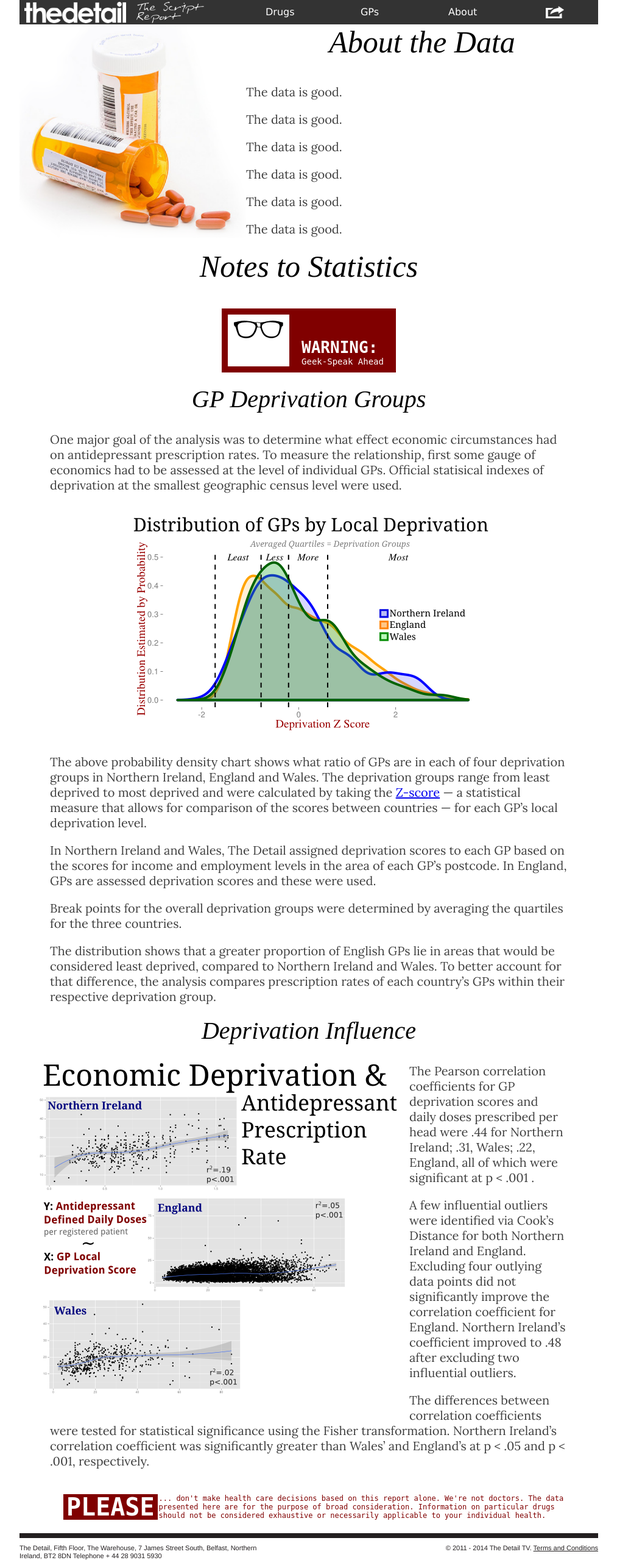
After one commit to hobbes7878/nir-prescription-app, a Django app: template prescript/templates/rx/about.html in a window 1280 px wide. The commit adds this page. Shown: the whole page at 61% size, without its empty margins (133-1146 px from the left). Run offline with Django 3.2, Linux system fonts and the light colour scheme; the template is opened without the code that fills it, so the values that code supplies are empty; some libraries are stand-ins or nearby versions.

Commit message:
2-8-13 about text1

```diff
--- /dev/null
+++ b/prescript/static/rx/css/about.css
@@ -0,0 +1,44 @@
+
+
+
+#drug_title{
+	float:left;
+	display:block;
+	height:350px;
+}
+
+#body_main p{
+	margin:20px 50px;
+	font-family: 'Lora','Times New Roman',serif;
+	color:#404040;
+	font-size: 20px;
+}
+
+
+#deprive_chart{
+	display:block;
+	margin:40px auto 10px;
+}
+
+#deprive_ddd_charts{
+	display:block;
+	float:left;
+	margin:20px;
+}
+#warn_cell_img{
+	border:10px solid #800000;
+	padding:10px;
+}
+#warn_cell{
+	border:10px solid #800000;
+	background-color: #800000;
+	color:white;
+	padding:0px 10px;
+	font-family: monospace;
+	font-size: 14px
+}
+#warn_cell_warning{
+	font-size:26px;
+	font-weight: bold;
+	vertical-align: top;
+}
--- /dev/null
+++ b/prescript/templates/rx/about.html
@@ -0,0 +1,63 @@
+{% extends 'rx/base.html' %}
+{% block header %}
+{% load staticfiles %}
+
+<link rel="stylesheet"  media="all" type="text/css" href="{% static 'rx/css/about.css' %}">
+
+{% endblock %}
+
+{% block title %}Data@thedetail{% endblock %}
+
+
+{% block content %}
+<div id="body_main">
+<img id="drug_title" src="{% static 'rx/image/pill box1.png' %}">
+<h2>About the Data</h2>
+
+<p>The data is good.
+<p>The data is good.
+<p>The data is good.
+<p>The data is good.
+<p>The data is good.
+<p>The data is good.
+
+<h2>Notes to Statistics</h2>
+<table style="border-collapse:collapse; margin:20px auto;">
+<tr>
+<td id="warn_cell_img">
+<img src="{% static 'rx/image/nerd-glasses_small.png' %}">
+</td>
+<td id="warn_cell"><span id="warn_cell_warning">WARNING:</span><br>Geek-Speak Ahead
+</td>
+</tr>
+</table>
+
+
+<h3>GP Deprivation Groups</h3>
+
+<p>One major goal of the analysis was to determine what effect economic circumstances had on antidepressant prescription rates. To measure the relationship, first some gauge of economics had to be assessed at the level of individual GPs. Official statisical indexes of deprivation at the smallest geographic census level were used.
+
+
+<img id="deprive_chart" src="{% static 'rx/image/GP_Deprivation_Distribution.png' %}">
+
+<p>The above probability density chart shows what ratio of GPs are in each of four deprivation groups in Northern Ireland, England and Wales. The deprivation groups range from least deprived to most deprived and were calculated by taking the <a href="http://en.wikipedia.org/wiki/Standard_score" target="_blank">Z-score</a> — a statistical measure that allows for comparison of the scores between countries — for each GP’s local deprivation level.
+
+<p>In Northern Ireland and Wales, The Detail assigned deprivation scores to each GP based on the scores for income and employment levels in the area of each GP’s postcode. In England, GPs are assessed deprivation scores and these were used.
+
+<p>Break points for the overall deprivation groups were determined by averaging the quartiles for the three countries.
+
+<p>The distribution shows that a greater proportion of English GPs lie in areas that would be considered least deprived, compared to Northern Ireland and Wales. To better account for that difference, the analysis compares prescription rates of each country’s GPs within their respective deprivation group.
+
+
+<h3>Deprivation Influence</h3>
+
+<img id="deprive_ddd_charts" src="{% static 'rx/image/Deprivation_DDD_Charts.png' %}">
+<p>The Pearson correlation coefficients for GP deprivation scores and daily doses prescribed per head were .44 for Northern Ireland; .31, Wales; .22, England, all of which were significant at p < .001 .
+
+<p>A few influential outliers were identified via Cook’s Distance for both Northern Ireland and England. Excluding four outlying data points did not significantly improve the correlation coefficient for England. Northern Ireland’s coefficient improved to .48 after excluding two influential outliers.
+
+<p>The differences between correlation coefficients were tested for statistical significance using the Fisher transformation. Northern Ireland’s correlation coefficient was significantly greater than Wales’ and England’s at p < .05 and p < .001, respectively.
+
+
+</div>
+{% endblock %}
--- a/prescript/templates/rx/base.html
+++ b/prescript/templates/rx/base.html
@@ -134,7 +134,7 @@
 		         <li><a href="{% url 'rx.views.gp_search_name' %}"><span>Search by Name</span></a></li>
 		    </ul>
 	   </li>
-	   <li><a href='.' class="top_line"><span>About</span></a>
+	   <li><a href="{% url 'rx.views.about' %}" class="top_line"><span>About</span></a>
 	   </li>
 	   <li><a href='.' class="top_line"><span><img style="height:20px; width:30px; padding:10px; display:inline;" src="{% static 'rx/image/share.png' %}"></span></a>
 	      <ul>
--- a/rx/urls.py
+++ b/rx/urls.py
@@ -5,6 +5,7 @@ from rx import views
 urlpatterns = patterns('rx.views',
     url(r'^$', views.index),
     url(r'^redirect/$', views.redirect),
+    url(r'^about/$', views.about),
     url(r'^drugs/$', views.drug_search),
     url(r'^drugs/(?P<chem>.+)/$', views.drug),
     url(r'^gp_search_name/$', views.gp_search_name),
--- a/rx/views.py
+++ b/rx/views.py
@@ -230,3 +230,6 @@ def gp(request,gp_code):
 
 def redirect(request):
 	return render_to_response('rx/redirect.html',{})
+
+def about(request):
+	return render_to_response('rx/about.html',{'links':drug_links(),})
```
Also changed, not shown: prescript/static/rx/image/Deprivation_DDD_Charts.png (added), prescript/static/rx/image/GP_Deprivation_Distribution.png (added), prescript/static/rx/image/nerd-glasses_small.png (added), prescript/static/rx/image/pill box1.png (added), 2 other files.
